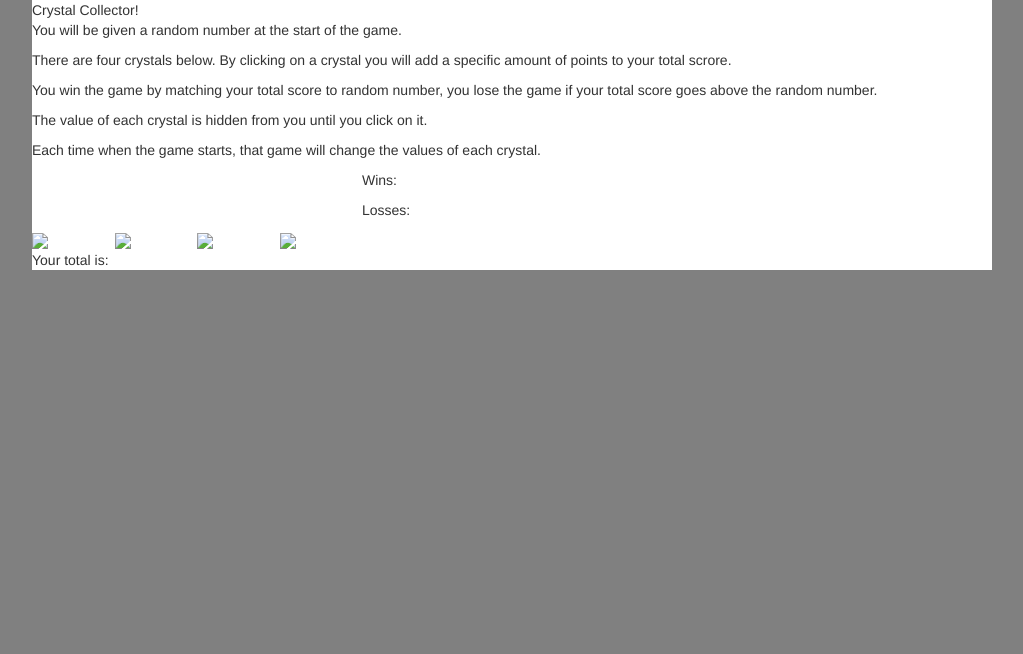
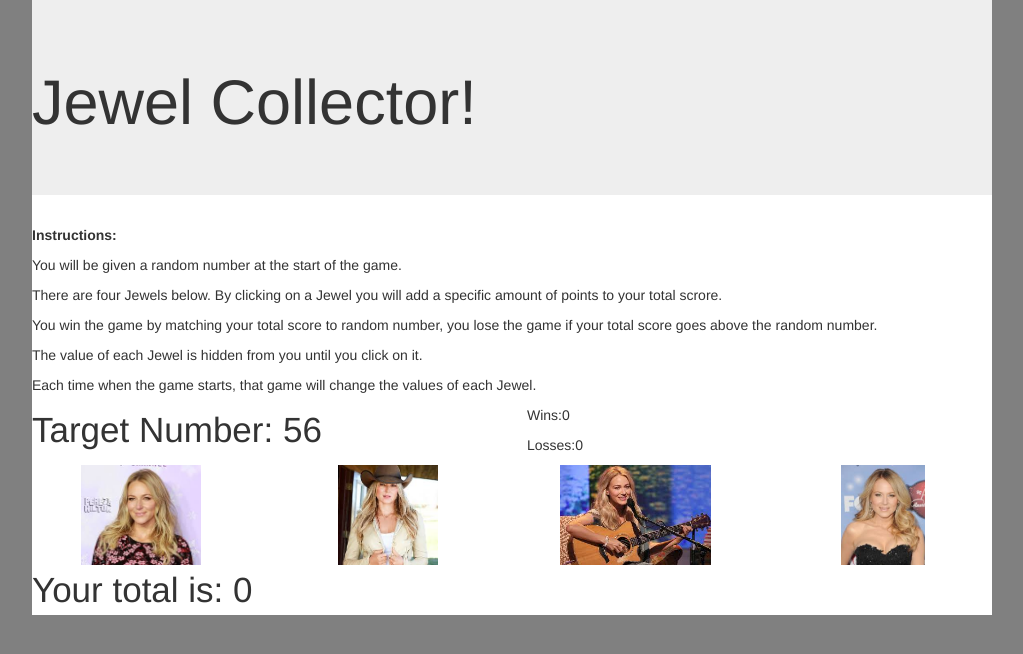
Before and after one commit to mfmunic/week-4-game, a plain HTML site: page index.html in a window 1280 px wide. Shown: the whole page, without its empty margins (128-1151 px from the left). Drawn offline with nearby package versions, Linux system fonts and the light colour scheme.

Commit message:
Finished

```diff
--- a/assets/css/syles.css
+++ b/assets/css/syles.css
@@ -1,9 +1,23 @@
 body {
 	background-color: gray;
 }
+
 #centerContainer {
 	width: 960px;
 	margin-left: auto;
 	margin-right: auto;
 	background-color: white;
 }
+
+.jewels {
+	position: relative;
+	height: 100px;
+	display: block;
+	margin-left: auto;
+	margin-right: auto;
+	cursor: pointer;
+}
+
+.target {
+	font-size: 35px;
+}
--- a/assets/javascript/game.js
+++ b/assets/javascript/game.js
@@ -0,0 +1,73 @@
+var win = 0;
+var loss = 0;
+
+function jewelGame() {
+
+	var guessTotal = 0;
+
+	//declare 4 variables that will never equal each other
+	var jewel1 = Math.ceil(Math.random()*3);
+	var jewel2 = Math.ceil(Math.random()*3)+3;
+	var jewel3 = Math.ceil(Math.random()*3)+6;
+	var jewel4 = Math.ceil(Math.random()*3)+9;
+
+	//make a random number that with a min equal to the sum of the above var
+	var jewels = jewel1+jewel2+jewel3+jewel4;
+	var goal = Math.floor(Math.random()*(100-jewels))+jewels;
+
+	console.log(jewel1, jewel2, jewel3, jewel4);
+
+	$("#crystalNo").text(goal);
+	$("#wins").text(win);
+	$("#losses").text(loss);
+	$("#yourTotal").text(guessTotal);
+
+	$("#jewel1").on("click",function(){
+		guessTotal += jewel1;
+		$("#yourTotal").text(guessTotal);
+		if (guessTotal > goal){
+			loss++;
+			jewelGame();
+		} else if (guessTotal === goal){
+			win++;
+			jewelGame();
+			}
+	})//end of onclick 1
+
+	$("#jewel2").on("click",function(){
+		guessTotal += jewel2;
+		$("#yourTotal").text(guessTotal);
+		if (guessTotal > goal){
+			loss++;
+			jewelGame();
+		} else if (guessTotal === goal){
+			win++;
+			jewelGame();
+			}
+	})//end of onclick 2
+
+	$("#jewel3").on("click",function(){
+		guessTotal += jewel3;
+		$("#yourTotal").text(guessTotal);
+		if (guessTotal > goal){
+			loss++;
+			jewelGame();
+		} else if (guessTotal === goal){
+			win++;
+			jewelGame();
+			}
+	})//end of onclick 3
+
+	$("#jewel4").on("click",function(){
+		guessTotal += jewel4;
+		$("#yourTotal").text(guessTotal);
+		if (guessTotal > goal){
+			loss++;
+			jewelGame();
+		} else if (guessTotal === goal){
+			win++;
+			jewelGame();
+			}
+	})//end of onclick 4
+
+}//end of function
--- a/index.html
+++ b/index.html
@@ -6,56 +6,60 @@
 
 	<link href="https://maxcdn.bootstrapcdn.com/bootstrap/3.3.7/css/bootstrap.min.css" rel="stylesheet" integrity="sha384-BVYiiSIFeK1dGmJRAkycuHAHRg32OmUcww7on3RYdg4Va+PmSTsz/K68vbdEjh4u" crossorigin="anonymous">
 
+	<script src="https://code.jquery.com/jquery-3.2.1.js" integrity="sha256-DZAnKJ/6XZ9si04Hgrsxu/8s717jcIzLy3oi35EouyE=" crossorigin="anonymous"></script>
+
 	<link rel="stylesheet" type="text/css" href="assets/css/syles.css">
 
 </head>
-<body>
+<body onload="jewelGame()">
 	<div id="centerContainer">
-		<div id="title">Crystal Collector!</div>
+		<div class="jumbotron">
+  			<h1 id="title">Jewel Collector!</h1>
+		</div>
 
 		<div id="instructions">
+			<p><strong>Instructions:</strong></p>
 			<p>You will be given a random number at the start of the game.</p>
-			<p>There are four crystals below.  By clicking on a crystal you will add a specific amount of points to your total scrore.</p>
+			<p>There are four Jewels below.  By clicking on a Jewel you will add a specific amount of points to your total scrore.</p>
 			<p>You win the game by matching your total score to random number, you lose the game if your total score goes above the random number.</p>
-			<p>The value of each crystal is hidden from you until you click on it.</p>
-			<p>Each time when the game starts, that game will change the values of each crystal.</p>
+			<p>The value of each Jewel is hidden from you until you click on it.</p>
+			<p>Each time when the game starts, that game will change the values of each Jewel.</p>
 		</div>
 
 		<div class="row">
-			<div class="col-md-4">
-				<p id="crystalNo"></p>
+			<div class="col-md-6">
+				<p class="target">Target Number: <span id="crystalNo"></span></p>
 			</div>
-			<div class="col-md-2">
+			<div id="scoreBox" class="col-md-6">
 				<p>Wins:<span id="wins"></span></p>
 				<p>Losses:<span id="losses"></span></p>
 			</div>
 		</div>
 
 		<div class="row">
-			<div class="col-md-1" id="jewel1">
-				<img src="#">
+			<div class="col-xs-3">
+				<img class="jewels" id="jewel1" value="#" src="assets/images/jewel1.jpg">
 			</div>
-			<div class="col-md-1" id="jewel2">
-				<img src="#">
+			<div class="col-xs-3">
+				<img class="jewels" id="jewel2" src="assets/images/jewel2.jpg">
 			</div>
-			<div class="col-md-1" id="jewel3">
-				<img src="#">
+			<div class="col-xs-3">
+				<img class="jewels" id="jewel3" src="assets/images/jewel3.jpg">
 			</div>
-			<div class="col-md-1" id="jewel4">
-				<img src="#">
+			<div class="col-xs-3">
+				<img class="jewels" id="jewel4" src="assets/images/jewel4.jpg">
 			</div>
 		</div>
 
 		<div>
-			<p>Your total is:</p>
-			<p id="yourTotal"></p>
+			<p class="target">Your total is: <span id="yourTotal"></span></p>
 		</div>
 	</div>
 </body>
 
-<script src="https://code.jquery.com/jquery-3.2.1.js" integrity="sha256-DZAnKJ/6XZ9si04Hgrsxu/8s717jcIzLy3oi35EouyE=" crossorigin="anonymous"></script>
+<script src="https://maxcdn.bootstrapcdn.com/bootstrap/3.3.7/js/bootstrap.min.js" integrity="sha384-Tc5IQib027qvyjSMfHjOMaLkfuWVxZxUPnCJA7l2mCWNIpG9mGCD8wGNIcPD7Txa" crossorigin="anonymous"></script>
 
-<scipt src="assets/javascript/game.js"></scipt>
-
+<script type="text/javascript" src="assets/javascript/game.js">
+</script>
 
 </html>
```
Also changed, not shown: assets/images/jewel1.jpg (added), assets/images/jewel2.jpg (added), assets/images/jewel3.jpg (added), assets/images/jewel4.jpg (added).
